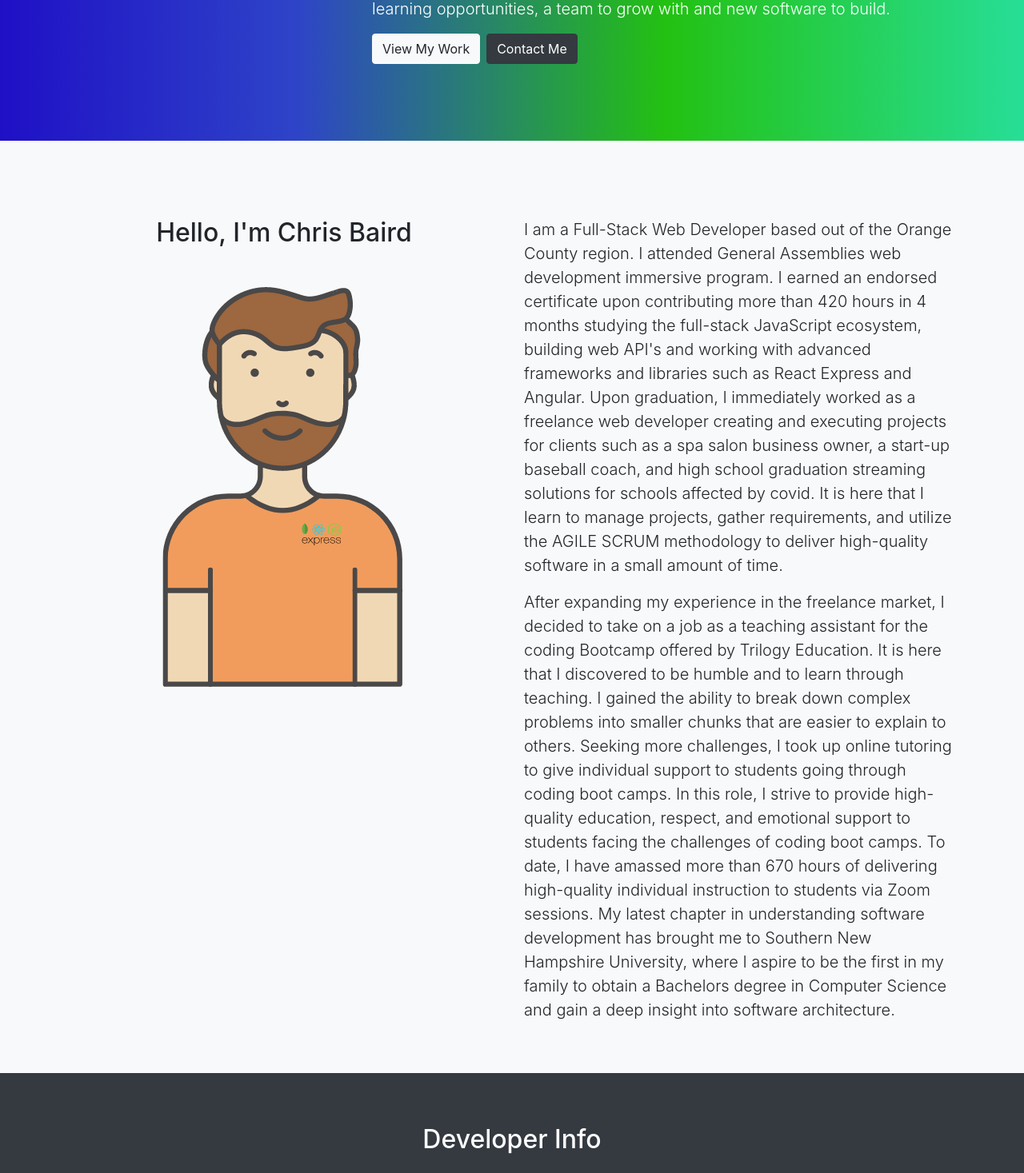
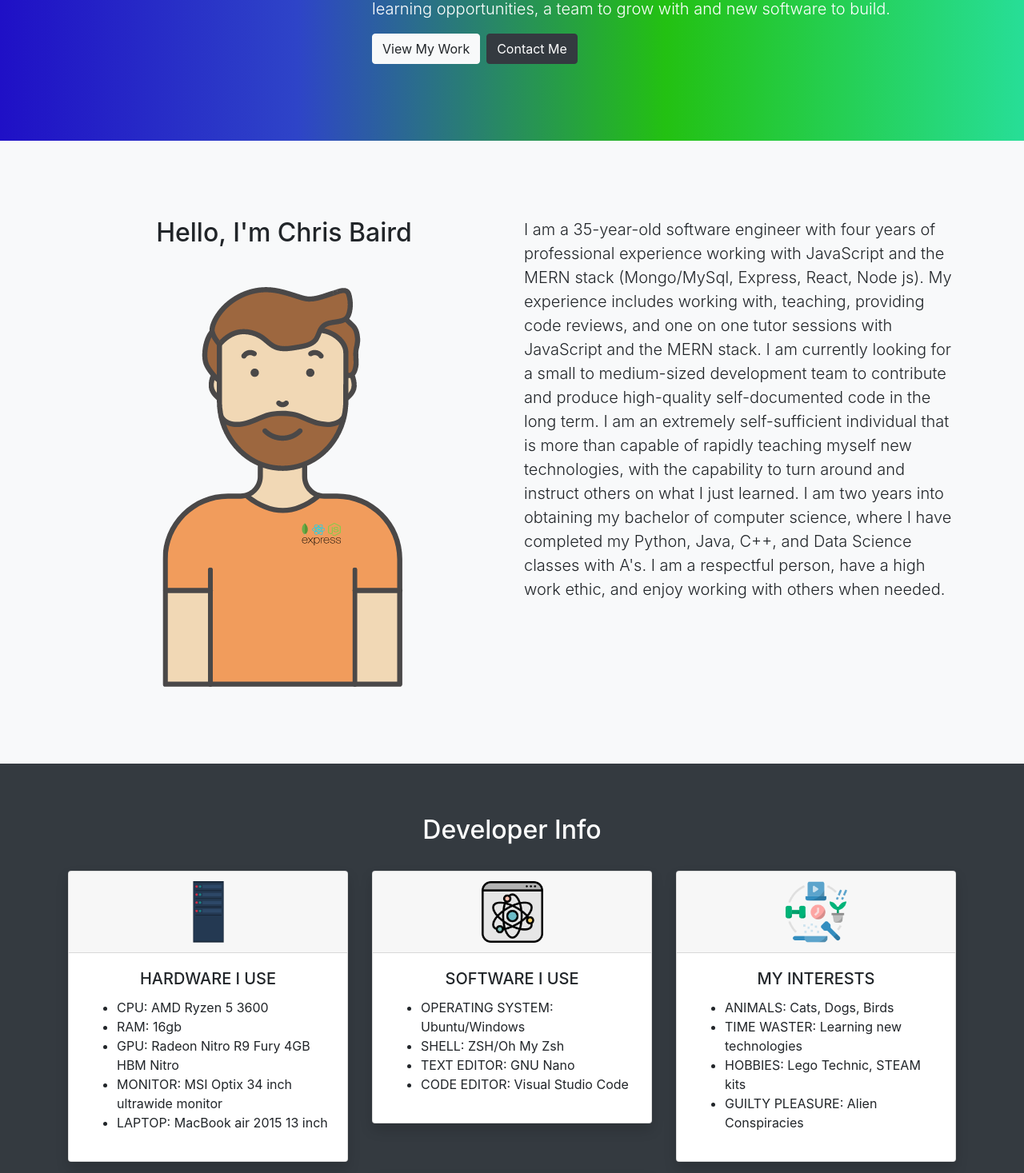
Before and after one commit to chris-baird/chrisbaird.dev, a React (Create React App) app in the folder client/: page / in a window 1280 px wide. Shown: the part 372-1839 px from the top of the page at 80% size. Built offline with nearby package versions, Linux system fonts and the light colour scheme; no server answers.

Commit message:
Bio update

```diff
--- a/client/src/sections/About.js
+++ b/client/src/sections/About.js
@@ -17,37 +17,7 @@ export default function About() {
           </Col>
           <Col xs="12" sm="12" md="6" lg="6" xl="6">
             <p className="lead">
-              I am a Full-Stack Web Developer based out of the Orange County
-              region. I attended General Assemblies web development immersive
-              program. I earned an endorsed certificate upon contributing more
-              than 420 hours in 4 months studying the full-stack JavaScript
-              ecosystem, building web API's and working with advanced frameworks
-              and libraries such as React Express and Angular. Upon graduation,
-              I immediately worked as a freelance web developer creating and
-              executing projects for clients such as a spa salon business owner,
-              a start-up baseball coach, and high school graduation streaming
-              solutions for schools affected by covid. It is here that I learn
-              to manage projects, gather requirements, and utilize the AGILE
-              SCRUM methodology to deliver high-quality software in a small
-              amount of time.
-            </p>
-            <p className="lead">
-              After expanding my experience in the freelance market, I decided
-              to take on a job as a teaching assistant for the coding Bootcamp
-              offered by Trilogy Education. It is here that I discovered to be
-              humble and to learn through teaching. I gained the ability to
-              break down complex problems into smaller chunks that are easier to
-              explain to others. Seeking more challenges, I took up online
-              tutoring to give individual support to students going through
-              coding boot camps. In this role, I strive to provide high-quality
-              education, respect, and emotional support to students facing the
-              challenges of coding boot camps. To date, I have amassed more than
-              670 hours of delivering high-quality individual instruction to
-              students via Zoom sessions. My latest chapter in understanding
-              software development has brought me to Southern New Hampshire
-              University, where I aspire to be the first in my family to obtain
-              a Bachelors degree in Computer Science and gain a deep insight
-              into software architecture.
+              I am a 35-year-old software engineer with four years of professional experience working with JavaScript and the MERN stack (Mongo/MySql, Express, React, Node js). My experience includes working with, teaching, providing code reviews, and one on one tutor sessions with JavaScript and the MERN stack. I am currently looking for a small to medium-sized development team to contribute and produce high-quality self-documented code in the long term. I am an extremely self-sufficient individual that is more than capable of rapidly teaching myself new technologies, with the capability to turn around and instruct others on what I just learned. I am two years into obtaining my bachelor of computer science, where I have completed my Python, Java, C++, and Data Science classes with A's. I am a respectful person, have a high work ethic, and enjoy working with others when needed.
             </p>
           </Col>
         </Row>
```
